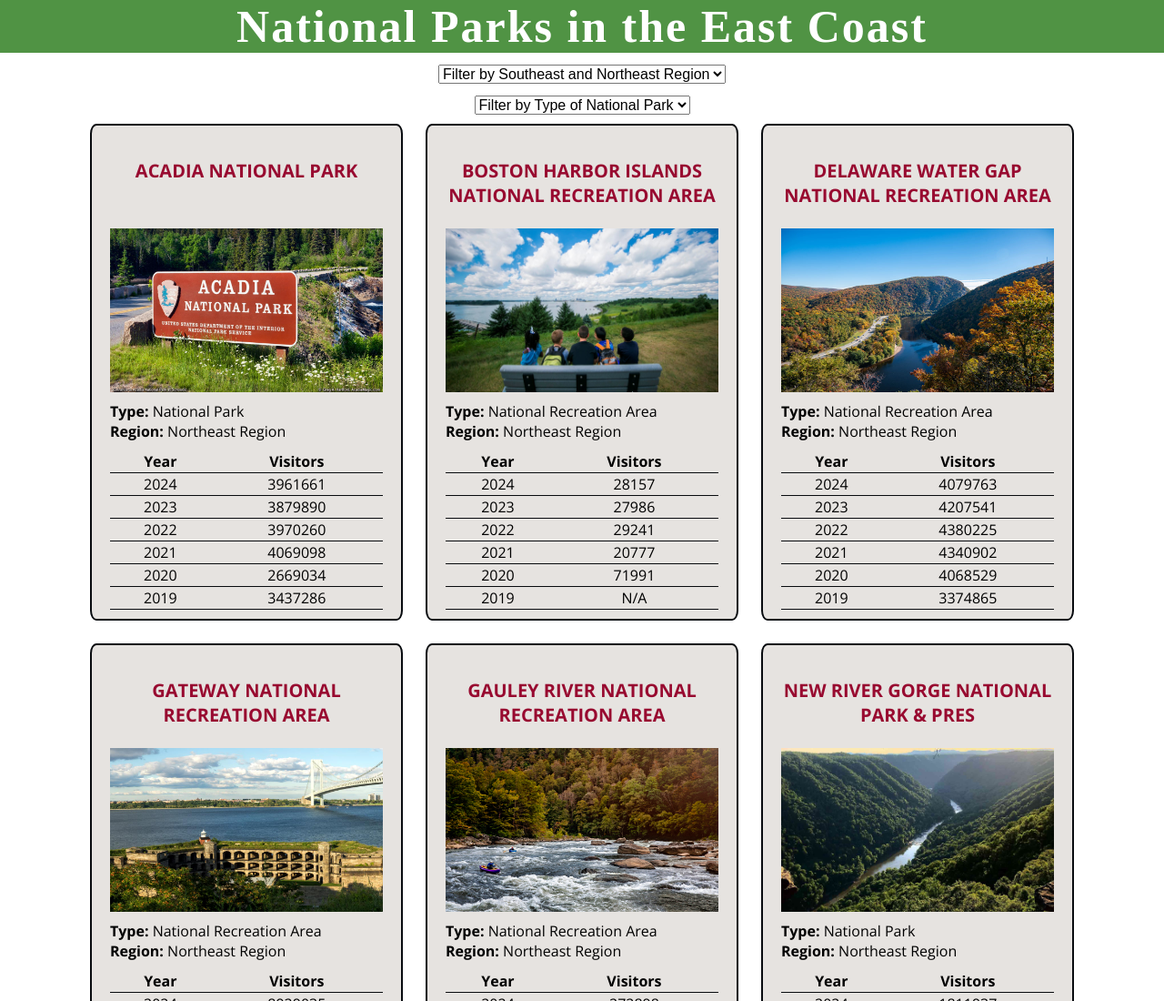
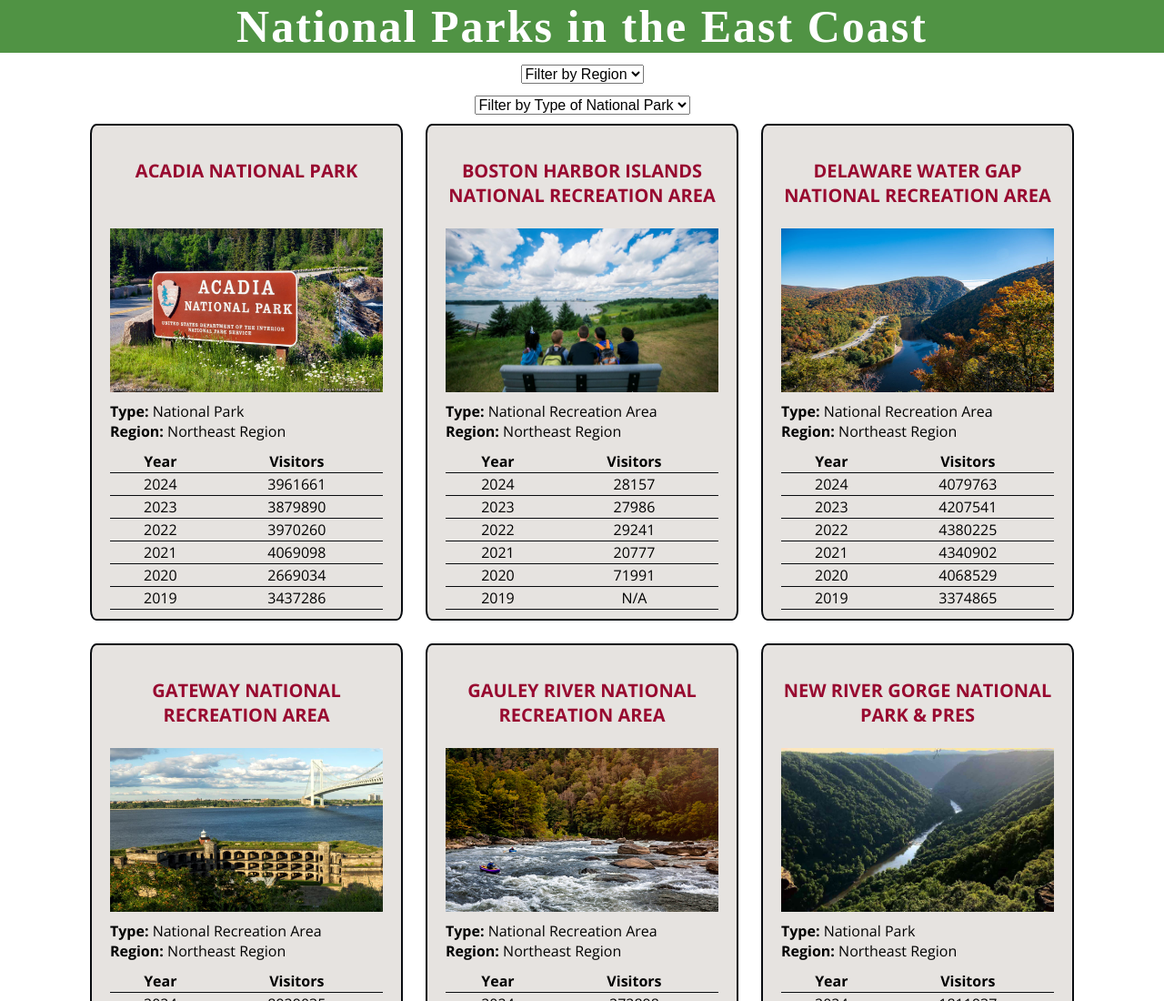
Before and after one commit to auroramcuny/auroramcuny.github.io, a plain HTML site: page cards-project/index.html in a window 1280 px wide. Shown: the top 1100 px of the page at 91% size. Drawn offline with nearby package versions, Linux system fonts and the light colour scheme; a web font is replaced by a local one.

Commit message:
Add files via upload

```diff
--- a/cards-project/index.html
+++ b/cards-project/index.html
@@ -13,7 +13,7 @@
     <!-- <h2>North East</h2> -->
     <div class="dropdown">
         <select id="filterDropdown1">
-            <option value="all">Filter by Southeast and Northeast Region</option>
+            <option value="all">Filter by Region</option>
             <option value="Southeast  Region">Southeast</option>
             <option value="Northeast  Region">Northeast</option>
         </select>
```
